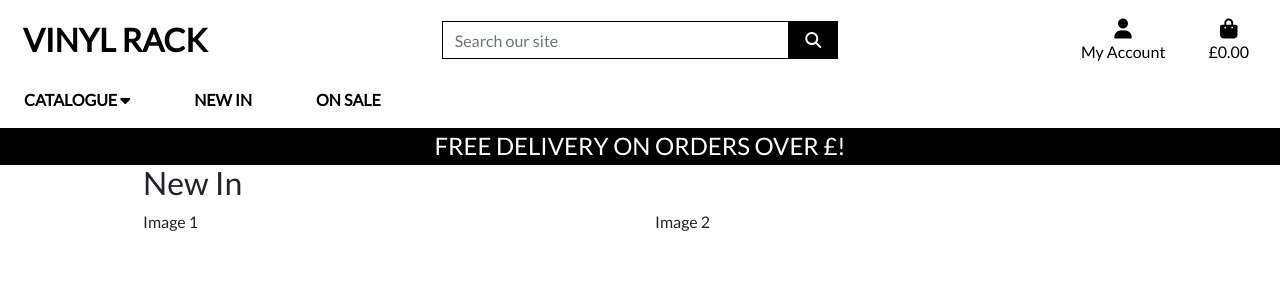
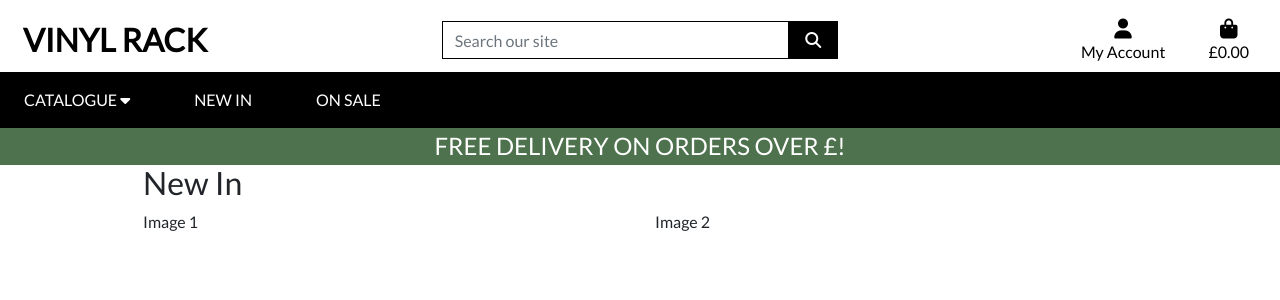
Before and after one commit to peejaywk/VinylRack, a Django app: page / in a window 1280 px wide. Shown: the top 300 px of the page. Run offline with Django 3.2, Linux system fonts and the light colour scheme; some libraries are stand-ins or nearby versions.

Commit message:
Update default styles for the base template.

```diff
--- a/static/css/base.css
+++ b/static/css/base.css
@@ -49,8 +49,24 @@ body {
     border: 1px solid black !important;
 }
 
+.nav-bg {
+    background: white !important;
+}
+
+.nav-text-color {
+    color: black !important;
+}
+
 .bg-black {
     background: #000 !important;
+}
+
+.banner-bg {
+    background: #4D724D;
+}
+
+.navbar-nav .dropdown-menu {
+    float: left;
 }
 
 /* -------------------------------- Media Queries */
@@ -75,4 +91,12 @@ body {
     .header-container {
         padding-top: 164px;
     }
+
+    .nav-bg {
+        background: black !important;
+    }
+
+    .nav-text-color {
+        color: white !important;
+    }
 }
--- a/templates/base.html
+++ b/templates/base.html
@@ -107,7 +107,7 @@
                 </ul>
             </div>
         </div>
-        <div class="row bg-white">
+        <div class="row nav-bg">
             <nav class="navbar navbar-expand-lg navbar-light">
                 <button class="navbar-toggler" type="button" data-toggle="collapse" data-target="#main-nav" aria-controls="main-nav" aria-expanded="false" aria-label="Toggle navigation">
                     <span class="navbar-toggler-icon"></span>
@@ -117,7 +117,7 @@
             </nav>
         </div>
         <div id="delivery-banner" class="row text-center">
-            <div class="col bg-black text-white">
+            <div class="col banner-bg text-white">
                 <h4 class="logo-font my-1">Free delivery on orders over £{{ free_delivery_threshold }}!</h4>
             </div>
         </div>
--- a/templates/includes/main-nav.html
+++ b/templates/includes/main-nav.html
@@ -1,11 +1,11 @@
 <div class="collapse navbar-collapse" id="main-nav">
     <ul class="navbar-nav w-auto mx-auto">
         <li class="nav-item dropdown">
-            <a class="logo-font font-weight-bold nav-link text-black mr-5" href="#" id="catalogue-link"
+            <a class="logo-font nav-link nav-text-color mr-5" href="#" id="catalogue-link"
                 data-toggle="dropdown" aria-haspopup="true" aria-expanded="false">
                 Catalogue <i class="fas fa-caret-down"></i>
             </a>
-            <div class="dropdown-menu border-0" aria-labelledby="catalogue-link">
+            <div class="dropdown-menu rounded-0" aria-labelledby="catalogue-link">
                 <a href="" class="dropdown-item">All Products</a>
                 <a href="" class="dropdown-item ">By Artist</a>
                 <a href="" class="dropdown-item ">By Genre</a>
@@ -13,10 +13,10 @@
             </div>
         </li>
         <li class="nav-item">
-            <a href="" class="logo-font font-weight-bold nav-link text-black mr-5">New In</a>
+            <a href="" class="logo-font nav-link nav-text-color mr-5">New In</a>
         </li>
         <li class="nav-item">
-            <a href="" class="logo-font font-weight-bold nav-link text-black mr-5">On Sale</a>
+            <a href="" class="logo-font nav-link nav-text-color mr-5">On Sale</a>
         </li>
     </ul>
 </div>
```
